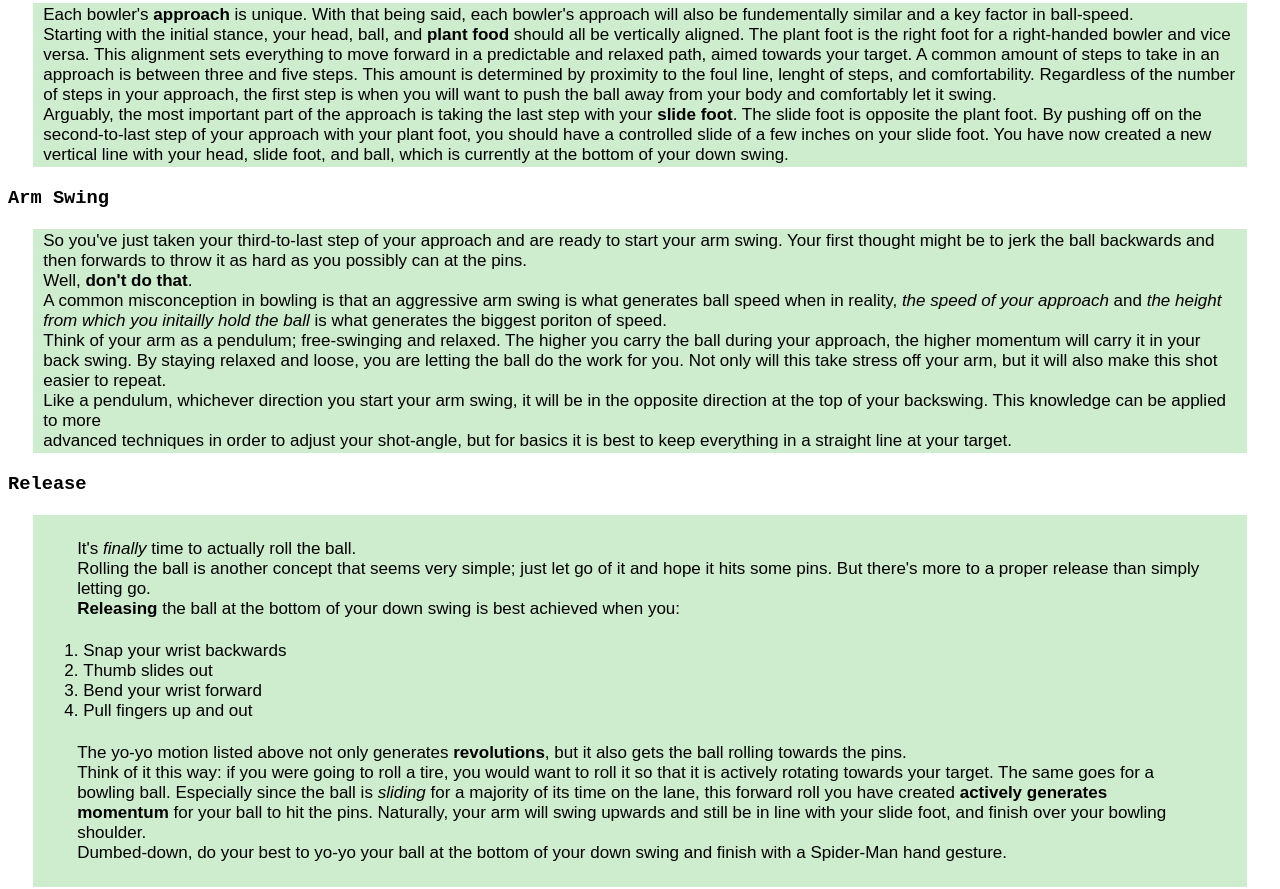
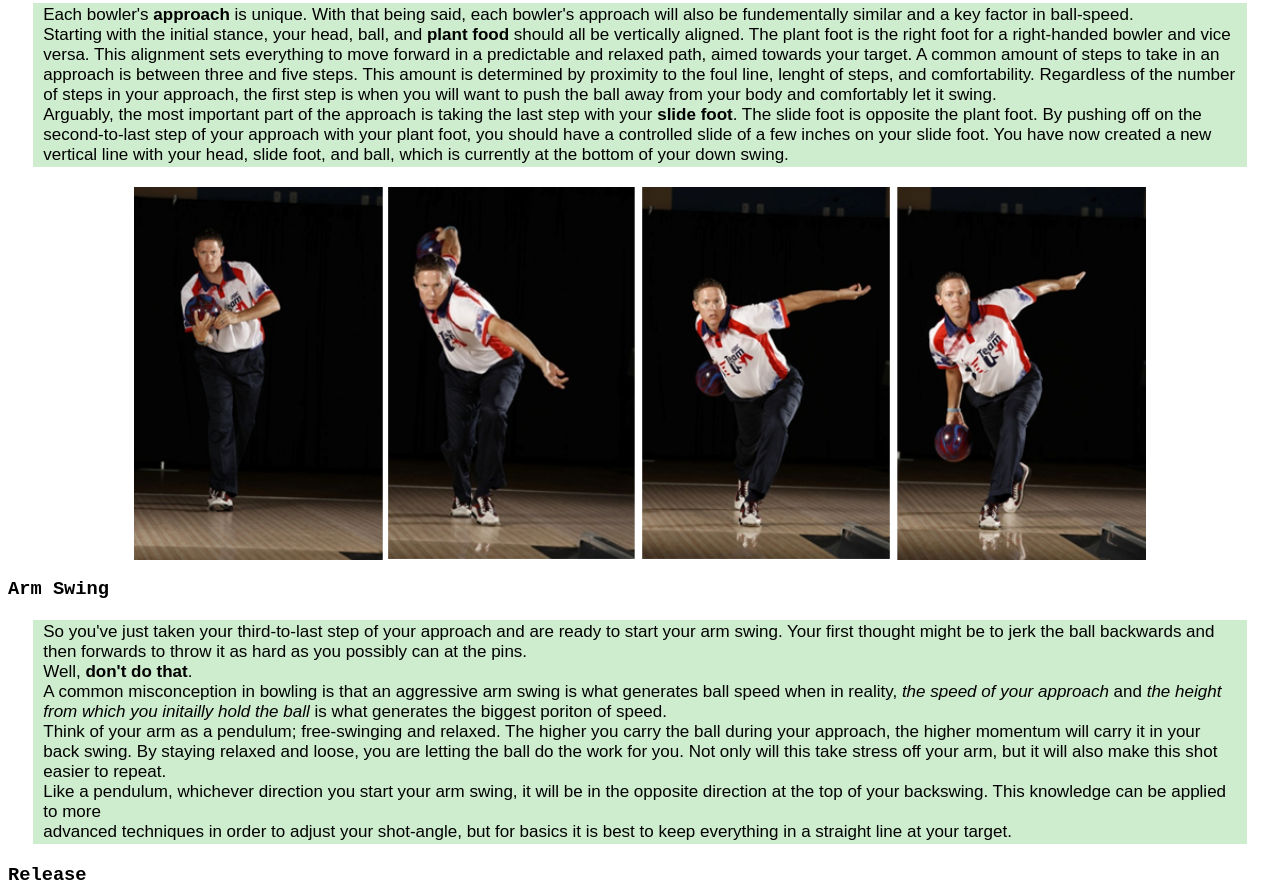
Before and after one commit to jeffsheary/html-me-something, a plain HTML site: page index.html in a window 1280 px wide. Shown: the part 650-1539 px from the top of the page. Drawn offline with Linux system fonts and the light colour scheme.

Commit message:
Kinda done..

```diff
--- a/index.html
+++ b/index.html
@@ -81,6 +81,7 @@
         down swing.
       </p>
   </article>
+  <img src="images/W2Bbarnesarmswing.png" class="max-width">
   <a name="article 3"></a>
   <article>
     <h3>
@@ -205,6 +206,7 @@
         <strong>perfect game</strong> is worth <strong>three hundred</strong> points.
       </p>
   </article>
+  <img src="images/scorin3.jpg" class="max-width">
 </body>
   <footer>
     &copy; 2018 Jeff Sheary
--- a/styles.css
+++ b/styles.css
@@ -49,3 +49,11 @@ h2 {
     padding-right: 10px;
     font-size: 17px;
 }
+
+.max-width {
+    width: 80%;
+    height: auto;
+    display: block;
+    margin-left: auto;
+    margin-right: auto;
+}
```
Also changed, not shown: images/Bowling_1533067945567_5871838_ver1.0_640_360.jpg (added), images/Patterns-Lane.jpg (added), images/Patterns-Lane1.jpg (added), images/W2Bbarnesarmswing.png (added), images/bowling-ball-crashing-into-the-pins-vector-802619.jpg (added), images/medium_bowling-alley-376.jpg (added), images/scorin3.jpg (added), images/ten-pin-bowling1-300x200.jpg (added).
